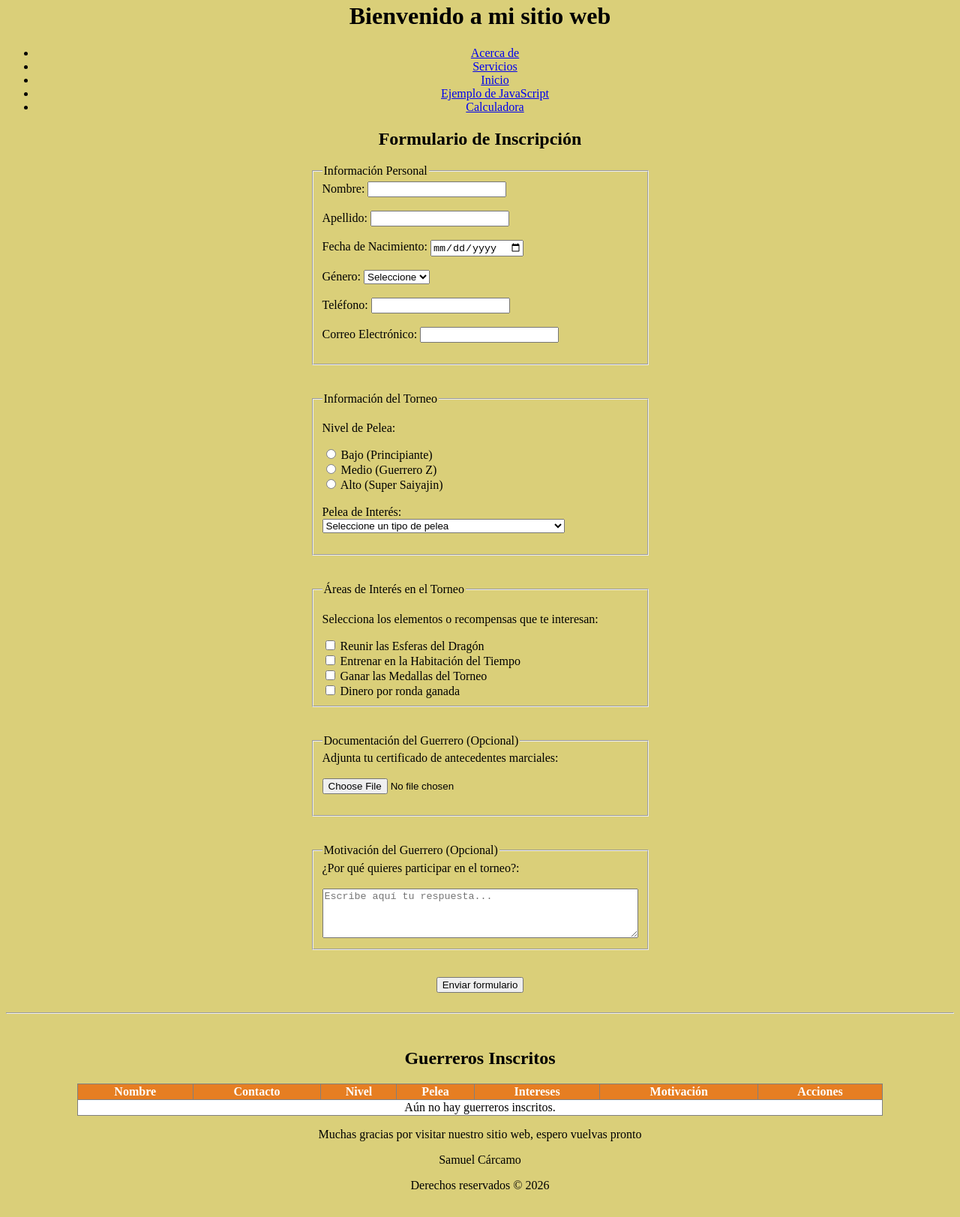
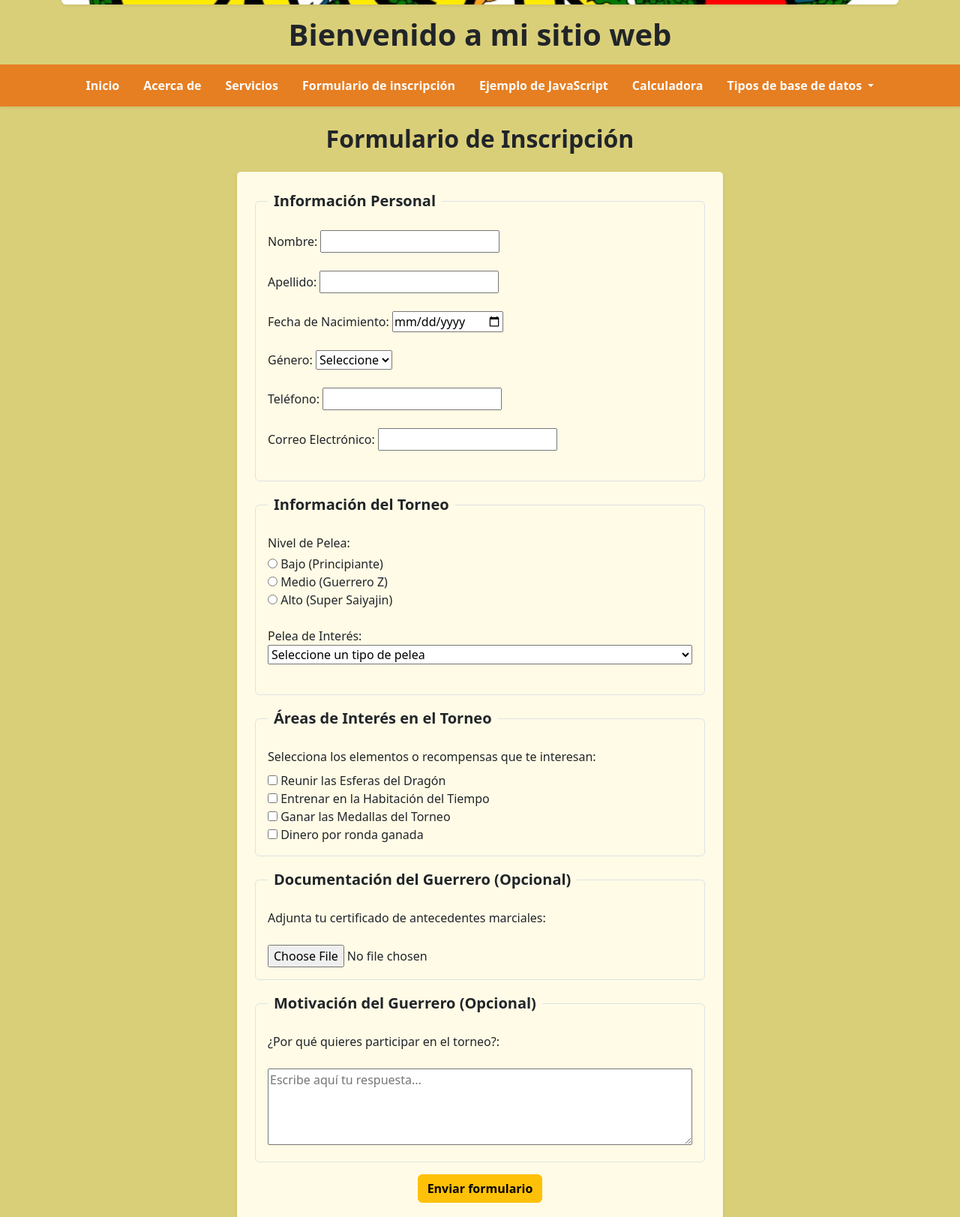
Before and after one commit to samuelignaciocarcamo-jpg/Evaluaci-n_Formativa_Sitio_Web, a plain HTML site: page html/formulario.html in a window 1280 px wide. Shown: the part 230-1853 px from the top of the page at 75% size. Drawn offline with nearby package versions, Linux system fonts and the light colour scheme.

Commit message:
Arrelgo de formato en formulario.html

```diff
--- a/html/formulario.html
+++ b/html/formulario.html
@@ -3,41 +3,62 @@
 <head>
     <meta charset="UTF-8">
     <meta name="viewport" content="width=device-width, initial-scale=1.0">
+    <link rel="icon" href="../img/icon.jpg" type="image/x-icon">
+    <link href="https://cdn.jsdelivr.net/npm/bootstrap@5.3.8/dist/css/bootstrap.min.css" rel="stylesheet" integrity="sha384-sRIl4kxILFvY47J16cr9ZwB07vP4J8+LH7qKQnuqkuIAvNWLzeN8tE5YBujZqJLB" crossorigin="anonymous">
+    <script src="https://cdn.jsdelivr.net/npm/bootstrap@5.3.8/dist/js/bootstrap.bundle.min.js" integrity="sha384-FKyoEForCGlyvwx9Hj09JcYn3nv7wiPVlz7YYwJrWVcXK/BmnVDxM+D2scQbITxI" crossorigin="anonymous"></script>
     <link rel="stylesheet" href="../css/style.css">
-    <link rel="icon" href="../img/icon.jpg" type="image/x-icon">
     <title>Mi primer Sitio</title>
     <script src="https://code.jquery.com/jquery-3.7.1.min.js"></script>
 </head>
 <body>
-    <header style="text-align: center;">
+    <header class="container text-center my-3">
         <a href="../index.html">
-            <img src="../img/encabezado.jpg" alt="Logo de mi sitio web" width="1000" height="200">
+            <img src="../img/encabezado.jpg" alt="Logo de mi sitio web" class="img-fluid rounded shadow-sm" style="max-height: 220px; width: 100%; object-fit: cover;">
         </a>
-        <h1>Bienvenido a mi sitio web</h1>
+        <h1 class="mt-3 fw-bold">Bienvenido a mi sitio web</h1>
     </header>
 
-    <nav>
-        <ul>
-            <li><a href="acercade.html">Acerca de</a></li>
-            <li><a href="servicio.html">Servicios</a></li>
-            <li><a href="../index.html">Inicio</a></li>
-            <li><a href="ejemploJS.html">Ejemplo de JavaScript</a></li>
-            <li><a href="calculadoraJS.html">Calculadora</a></li>
+    <nav class="navbar navbar-expand-lg mb-4 shadow-sm" style="background-color: #e67e22;">
+        <div class="container">
+            <a class="navbar-brand text-white fw-bold d-lg-none" href="../index.html">Menú</a>
+            <button class="navbar-toggler border-white" type="button" data-bs-toggle="collapse" data-bs-target="#menuPrincipal" aria-controls="menuPrincipal" aria-expanded="false" aria-label="Toggle navigation">
+                <span class="navbar-toggler-icon"></span>
+            </button>
+            <div class="collapse navbar-collapse justify-content-center" id="menuPrincipal">
+                <ul class="navbar-nav align-items-center gap-lg-3">
+                    <li class="nav-item"><a class="nav-link text-white fw-semibold" href="../index.html">Inicio</a></li>
+                    <li class="nav-item"><a class="nav-link text-white fw-semibold" href="acercade.html">Acerca de</a></li>
+                    <li class="nav-item"><a class="nav-link text-white fw-semibold" href="servicio.html">Servicios</a></li>
+                    <li class="nav-item"><a class="nav-link text-white fw-semibold" href="formulario.html">Formulario de inscripción</a></li>
+                    <li class="nav-item"><a class="nav-link text-white fw-semibold" href="ejemploJS.html">Ejemplo de JavaScript</a></li>
+                    <li class="nav-item"><a class="nav-link text-white fw-semibold" href="calculadoraJS.html">Calculadora</a></li>
+                    <li class="nav-item dropdown">
+                        <a class="nav-link dropdown-toggle text-white fw-semibold" href="#" role="button" data-bs-toggle="dropdown" aria-expanded="false">
+                            Tipos de base de datos
+                        </a>
+                        <ul class="dropdown-menu">
+                            <li><a class="dropdown-item" href="localStorage.html">LocalStorage</a></li>
+                            <li><a class="dropdown-item" href="json.html">JSON</a></li>
+                            <li><a class="dropdown-item" href="googsheets.html">Google Sheets</a></li>
                         </ul>
+                    </li>
+                </ul>
+            </div>
+        </div>
     </nav>
 
-    <section>
+    <section class="container my-4">
         <article>
-            <h2>Formulario de Inscripción</h2>
+            <h2 class="text-center fw-bold mb-4">Formulario de Inscripción</h2>
 
-            <div id="mensajeExito" style="display: none; background-color: #d4edda; color: #155724; border: 1px solid #c3e6cb; padding: 12px; width: 60%; margin: 15px auto; border-radius: 5px; font-weight: bold;">
+            <div id="mensajeExito" style="display: none; background-color: #d4edda; color: #155724; border: 1px solid #c3e6cb; padding: 12px; max-width: 650px; margin: 15px auto; border-radius: 5px; font-weight: bold;">
                 ¡Se registró con éxito todo!
             </div>
 
-            <form id="formTorneo" action="#" method="post">
+            <form id="formTorneo" action="#" method="post" class="d-block mx-auto p-4 rounded shadow-sm text-start" style="max-width: 650px; background-color: #fffbe6; border: 1px solid #d5c768;">
 
-                <fieldset>
-                    <legend>Información Personal</legend>
+                <fieldset class="border p-3 rounded mb-3">
+                    <legend class="float-none w-auto px-2 fs-5 fw-bold">Información Personal</legend>
                     <label for="nombre">Nombre:</label>
                     <input type="text" id="nombre" name="nombre">
                     <span id="errorNombre" class="error" style="color: red; font-size: 13px; display: none;"><br>El campo Nombre es obligatorio.</span><br><br>
@@ -67,12 +88,11 @@
                     <input type="email" id="email" name="email">
                     <span id="errorEmail" class="error" style="color: red; font-size: 13px; display: none;"><br>El campo Correo Electrónico es obligatorio.</span><br><br>
                 </fieldset>
-                <br><br>
 
-                <fieldset>
-                    <legend>Información del Torneo</legend>
+                <fieldset class="border p-3 rounded mb-3">
+                    <legend class="float-none w-auto px-2 fs-5 fw-bold">Información del Torneo</legend>
 
-                    <p>Nivel de Pelea:</p>
+                    <p class="mb-1">Nivel de Pelea:</p>
                     <input type="radio" id="bajo" name="nivel_pelea" value="bajo">
                     <label for="bajo">Bajo (Principiante)</label><br>
 
@@ -84,7 +104,7 @@
                     <span id="errorNivel" class="error" style="color: red; font-size: 13px; display: none;"><br>Debe seleccionar un nivel de pelea.</span><br><br>
 
                     <label for="tipo_pelea">Pelea de Interés:</label><br>
-                    <select id="tipo_pelea" name="tipo_pelea">
+                    <select id="tipo_pelea" name="tipo_pelea" class="w-100">
                         <option value="">Seleccione un tipo de pelea</option>
                         <option value="individual">Combate Individual</option>
                         <option value="duos">Combate en Duplas</option>
@@ -92,11 +112,10 @@
                     </select>
                     <span id="errorTipoPelea" class="error" style="color: red; font-size: 13px; display: none;"><br>Debe seleccionar un tipo de pelea.</span><br><br>
                 </fieldset>
-                <br><br>
 
-                <fieldset>
-                    <legend>Áreas de Interés en el Torneo</legend>
-                    <p>Selecciona los elementos o recompensas que te interesan:</p>
+                <fieldset class="border p-3 rounded mb-3">
+                    <legend class="float-none w-auto px-2 fs-5 fw-bold">Áreas de Interés en el Torneo</legend>
+                    <p class="mb-2">Selecciona los elementos o recompensas que te interesan:</p>
                     <input type="checkbox" id="esferas" name="intereses[]" value="Esferas del Dragón">
                     <label for="esferas"> Reunir las Esferas del Dragón</label><br>
 
@@ -109,34 +128,32 @@
                     <input type="checkbox" id="comida" name="intereses[]" value="Dinero por ronda">
                     <label for="comida"> Dinero por ronda ganada</label><br>
                 </fieldset>
-                <br><br>
 
-                <fieldset>
-                    <legend>Documentación del Guerrero (Opcional)</legend>
+                <fieldset class="border p-3 rounded mb-3">
+                    <legend class="float-none w-auto px-2 fs-5 fw-bold">Documentación del Guerrero (Opcional)</legend>
                     <label for="documento">Adjunta tu certificado de antecedentes marciales:</label><br><br>
-                    <input type="file" id="documento" name="documento_guerrero" accept=".pdf,.doc,.docx" lang="es"><br><br>
+                    <input type="file" id="documento" name="documento_guerrero" accept=".pdf,.doc,.docx" lang="es" class="w-100"><br>
                 </fieldset>
-                <br><br>
 
-                <fieldset>
-                    <legend>Motivación del Guerrero (Opcional)</legend>
+                <fieldset class="border p-3 rounded mb-3">
+                    <legend class="float-none w-auto px-2 fs-5 fw-bold">Motivación del Guerrero (Opcional)</legend>
                     <label for="mensaje">¿Por qué quieres participar en el torneo?:</label><br><br>
-                    <textarea id="mensaje" name="mensaje" rows="4" cols="50" placeholder="Escribe aquí tu respuesta..."></textarea>
+                    <textarea id="mensaje" name="mensaje" rows="4" class="w-100" placeholder="Escribe aquí tu respuesta..."></textarea>
                 </fieldset>
-                <br><br>
 
-                <div style="text-align: center;">
-                    <input type="submit" id="btnEnviar" value="Enviar formulario">
-                    <button type="button" id="btnCancelar" style="display: none;">Cancelar edición</button>
+                <div class="text-center mt-3">
+                    <input type="submit" id="btnEnviar" value="Enviar formulario" class="btn btn-warning fw-bold">
+                    <button type="button" id="btnCancelar" class="btn btn-secondary" style="display: none;">Cancelar edición</button>
                 </div>
             </form>
         </article>
 
-        <br><hr><br>
+        <hr class="my-5">
 
         <article>
-            <h2>Guerreros Inscritos</h2>
-            <table border="1" style="width: 85%; margin: 0 auto; background-color: white; border-collapse: collapse;">
+            <h2 class="text-center fw-bold mb-3">Guerreros Inscritos</h2>
+            <div class="table-responsive">
+                <table class="table table-bordered bg-white mx-auto" style="width: 90%;">
                     <thead>
                         <tr style="background-color: #e67e22; color: white;">
                             <th>Nombre</th>
@@ -151,13 +168,14 @@
                     <tbody id="tablaGuerreros">
                     </tbody>
                 </table>
+            </div>
         </article>
     </section>
 
-    <footer>
-        <p>Muchas gracias por visitar nuestro sitio web, espero vuelvas pronto</p>
-        <p>Samuel Cárcamo</p>
-        <p>Derechos reservados &copy; 2026</p>
+    <footer class="container text-center mt-5 py-3 border-top border-secondary">
+        <p class="mb-1">Muchas gracias por visitar nuestro sitio web, espero vuelvas pronto</p>
+        <p class="mb-1 fw-bold">Samuel Cárcamo</p>
+        <p class="mb-0">Derechos reservados &copy; 2026</p>
     </footer>
 
     <script>
@@ -320,8 +338,8 @@
                     html += "<td>" + interesesTexto + "</td>";
                     html += "<td>" + listaGuerreros[i].mensaje + "</td>";
                     html += "<td>";
-                    html += "<button type='button' class='btn-editar' onclick='cargarEdicion(" + i + ")'>Editar</button> ";
-                    html += "<button type='button' class='btn-eliminar' onclick='eliminarGuerrero(" + i + ")'>Eliminar</button>";
+                    html += "<button type='button' class='btn btn-warning btn-sm' onclick='cargarEdicion(" + i + ")'>Editar</button> ";
+                    html += "<button type='button' class='btn btn-danger btn-sm' onclick='eliminarGuerrero(" + i + ")'>Eliminar</button>";
                     html += "</td>";
                     html += "</tr>";
                 }
```
Lines whose indentation alone changed are shown as unchanged.
